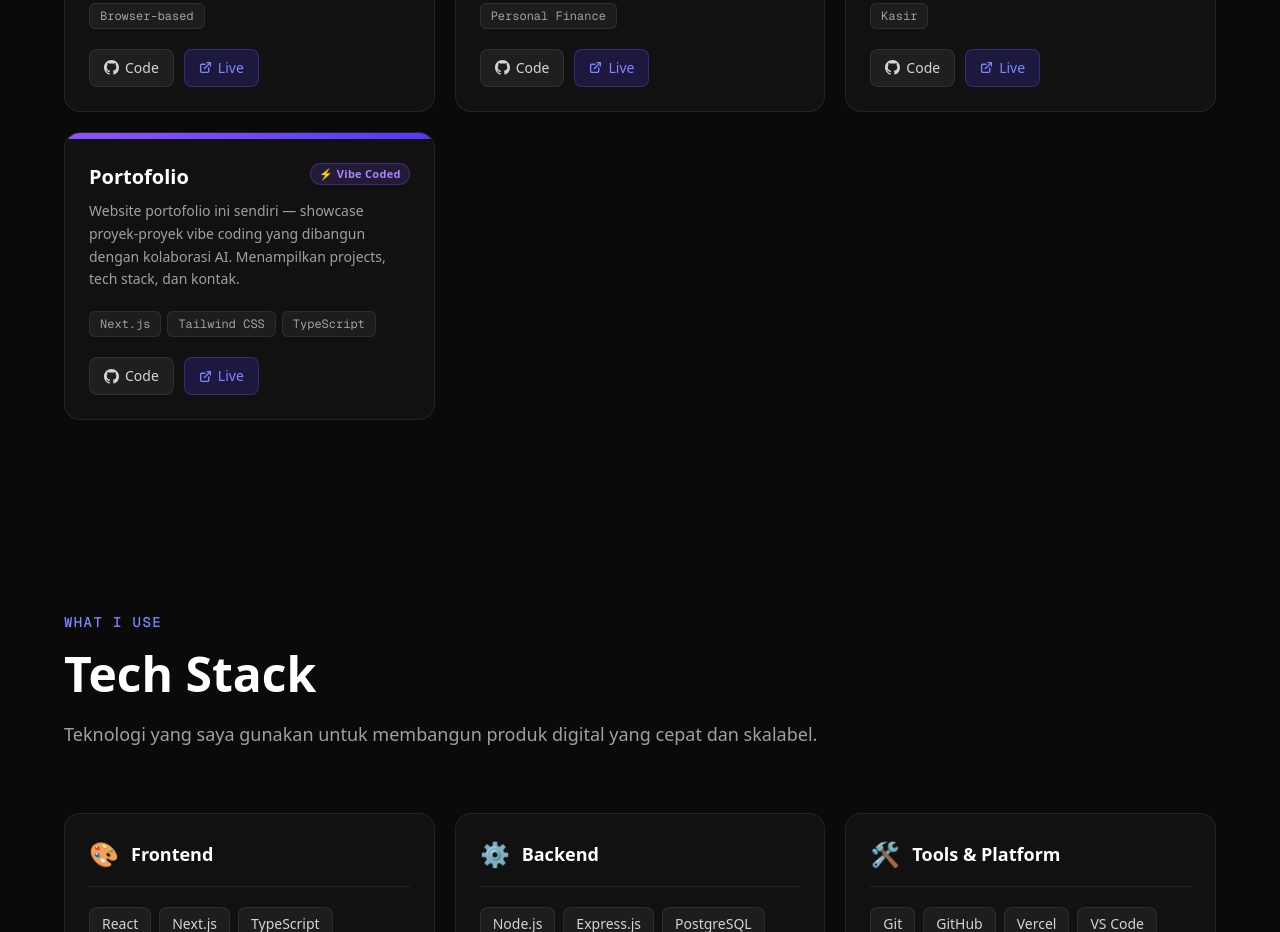
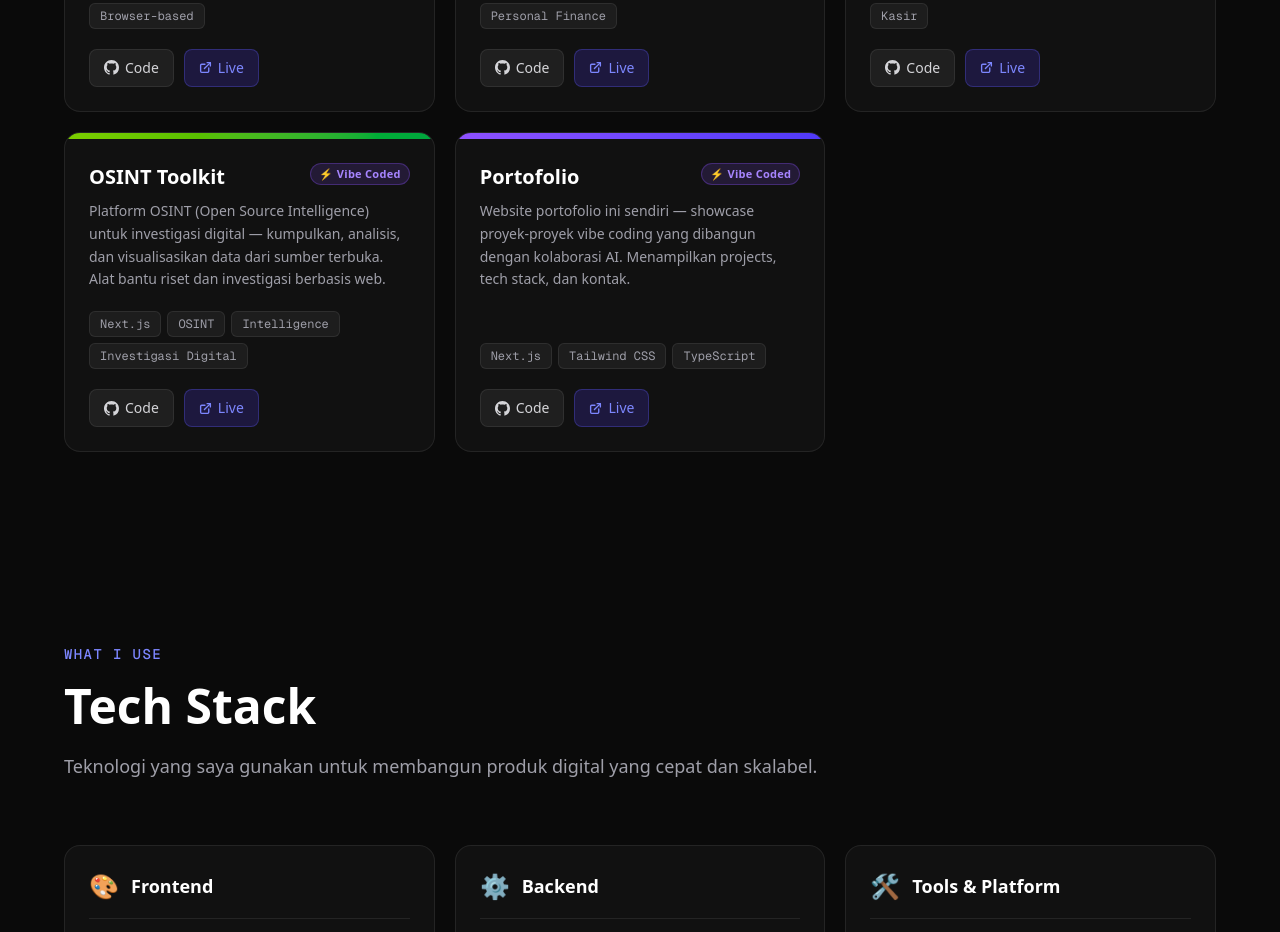
Before and after one commit to debysaputra/company-profile, a Next.js app: page / in a window 1280 px wide. Shown: the part 1760-2692 px from the top of the page. Built offline with nearby package versions, Linux system fonts and the light colour scheme.

Commit message:
first commit

```diff
--- a/app/data/projects.ts
+++ b/app/data/projects.ts
@@ -72,6 +72,16 @@ export const projects: Project[] = [
   },
   {
     id: 7,
+    title: 'OSINT Toolkit',
+    description: 'Platform OSINT (Open Source Intelligence) untuk investigasi digital — kumpulkan, analisis, dan visualisasikan data dari sumber terbuka. Alat bantu riset dan investigasi berbasis web.',
+    tags: ['Next.js', 'OSINT', 'Intelligence', 'Investigasi Digital'],
+    github: '#',
+    live: 'https://osint-iota-green.vercel.app/',
+    gradient: 'from-lime-500 to-green-600',
+    vibeCoded: true,
+  },
+  {
+    id: 9,
     title: 'Portofolio',
     description: 'Website portofolio ini sendiri — showcase proyek-proyek vibe coding yang dibangun dengan kolaborasi AI. Menampilkan projects, tech stack, dan kontak.',
     tags: ['Next.js', 'Tailwind CSS', 'TypeScript'],
```
